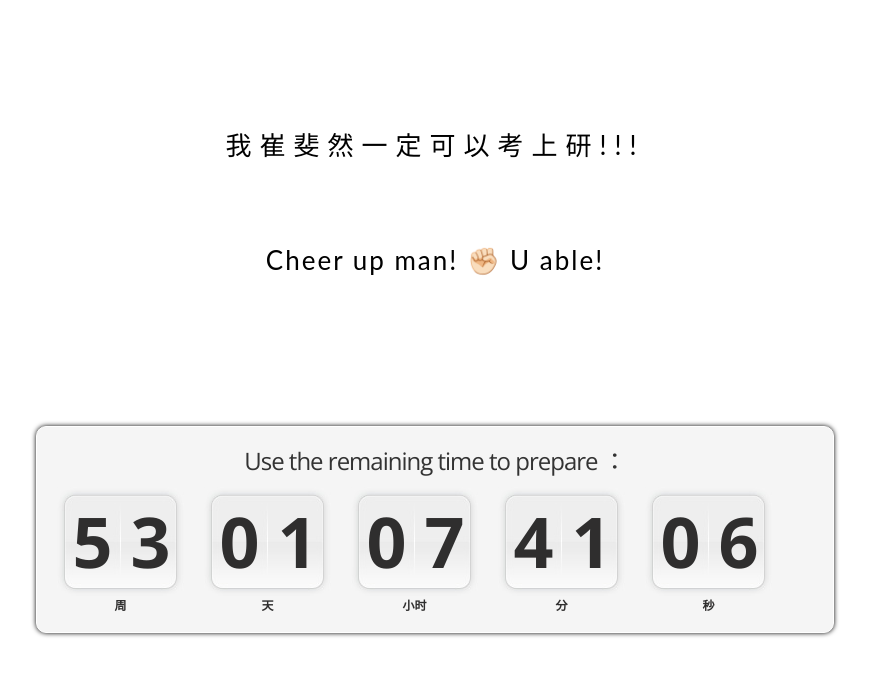
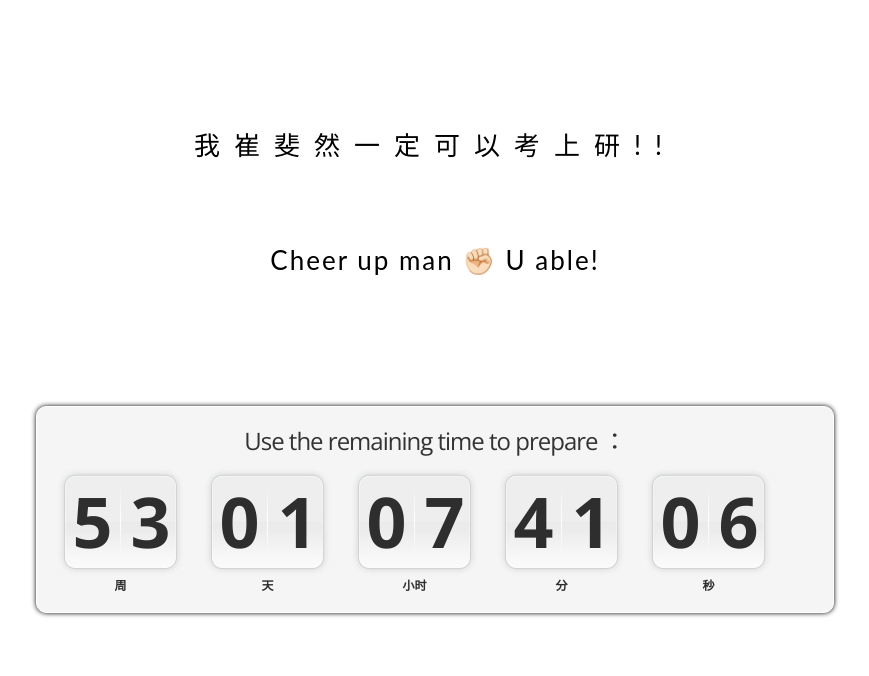
Before and after one commit to cuifeiran/cuifeiran.github.io, a plain HTML site: page index.html in a window 1280 px wide. Shown: the whole page, without its empty margins (205-1074 px from the left). Drawn offline with nearby package versions, Linux system fonts and the light colour scheme.

Commit message:
Update index.html

```diff
--- a/index.html
+++ b/index.html
@@ -15,11 +15,11 @@
 <body>
 <div class="header">
 
-<h1 align="center" style="letter-spacing: 8px;margin-top: 130px">我崔斐然一定可以考上研!!!</h1></br>
-		<h1 align="center" style="letter-spacing: 2px">Cheer up man! ✊🏻 U able!</h1>
+<h1 align="center" style="letter-spacing: 14px;margin-top: 130px">我崔斐然一定可以考上研!!</h1></br>
+		<h1 align="center" style="letter-spacing: 2px">Cheer up man ✊🏻 U able!</h1>
 
 </div><!--/header-->
-<div class="container" style="margin-top: 150px;">
+<div class="container" style="margin-top: 130px;">
 	<div class="timer-box">
 		<h5>Use the remaining time to prepare ：</h5>
 		<div id="countdown">
```
